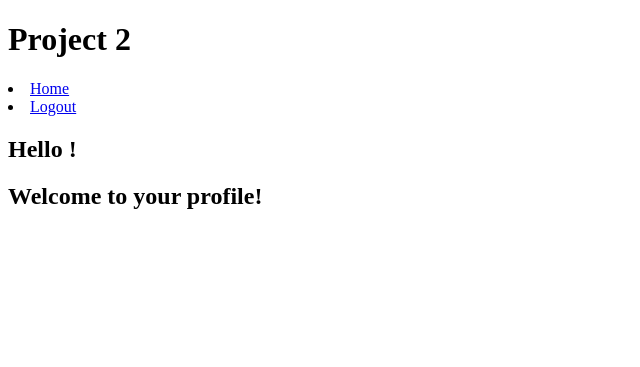
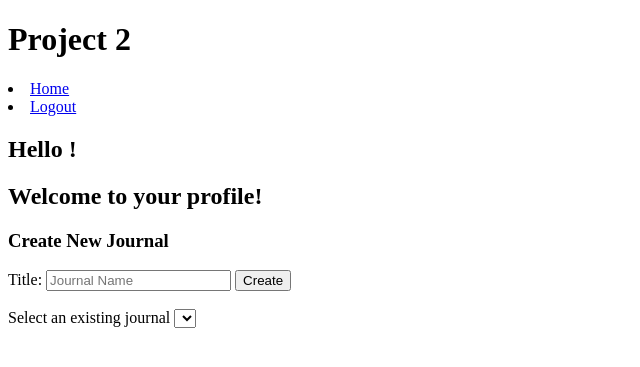
Before and after one commit to shaunl89/project-2, a Node server app: page /users/profile in a window 1280 px wide. Shown: the top 367 px of the page, without its empty margins (0-640 px from the left). Run offline with Node 20, Linux system fonts and the light colour scheme; the visitor is signed in with stand-in values (Sample User, id 1); lists and menus that the app fills with data are empty; some libraries are stand-ins or nearby versions.

Commit message:
updated journal controller and model

```diff
--- a/index.js
+++ b/index.js
@@ -49,6 +49,7 @@ app.use(passport.session())
 // setup for files project needs to require
 // require ROUTERS here
 const usersRoute = require('./routes/userRoute')
+const journalsRoute = require('./routes/journalRoute')
 
 // setup for project routes
 // paths (public / non public?)
@@ -58,7 +59,7 @@ app.get('/', function (req, res) {
 app.get('/about', function (req, res) {
   res.render('about')
 })
-app.use('/users', usersRoute)
+app.use('/users', usersRoute, journalsRoute)
 
 // non public paths
 
--- a/models/User.js
+++ b/models/User.js
@@ -23,7 +23,11 @@ const userSchema = new Schema({
     required: [true, 'Please type your password'],
     minlength: [8, 'Password must be between 8 and 99 characters'],
     maxlength: [99, 'Password must be between 8 and 99 characters']
-  }
+  },
+  journals: [{
+    type: Schema.Types.ObjectId,
+    ref: 'Journal'
+  }]
 })
 
 userSchema.pre('save', function(next) {
--- a/views/users/profile.handlebars
+++ b/views/users/profile.handlebars
@@ -6,11 +6,36 @@
 
 {{!-- {{#each user as |user|}} --}}
 {{!-- not required as findOne only returns one user unlike find which returns an array of users thus requiring loop --}}
+{{!-- {{/each}} --}}
 
 <h2>Hello {{ user.name }}!</h2>
 
-{{!-- {{/each}} --}}
-
 <h2>Welcome to your profile!</h2>
 
+{{!-- form to create new journals --}}
+<h3>Create New Journal</h3>
+
+<form action="/users/profile" method="post">
+<div class="form-group">
+  <label>Title:
+    <input type="text" name="journal[name]" placeholder="Journal Name">
+  </label>
+  <button>Create</button>
+</div>
+
+
+</form>
+<br>
+
+{{!-- display the user's journals --}}
+<label>
+  Select an existing journal
+  <select name="journal[id]">
+    {{#each journal as |journal|}}
+    <option value="{{ journal.id }}">{{ journal.name}}</option>
+    {{/each}}
+</select>
+</label>
+
+
 {{/if}}
```
Also changed, not shown: controller/journal_controller.js (deleted, +0 -19 lines), controller/journals_controller.js (added, +37 -0 lines), models/Journal.js (+6 -5 lines), routes/journalRoute.js (added, +8 -0 lines).
